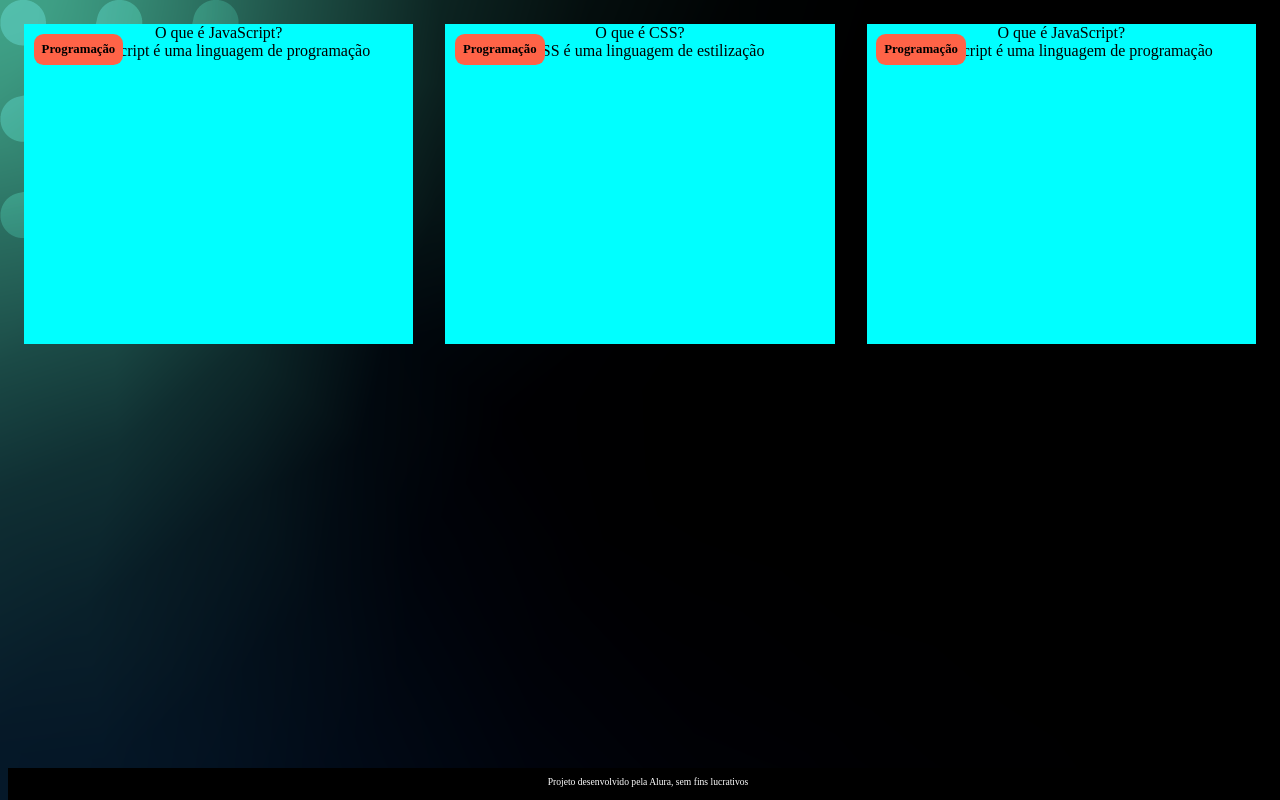
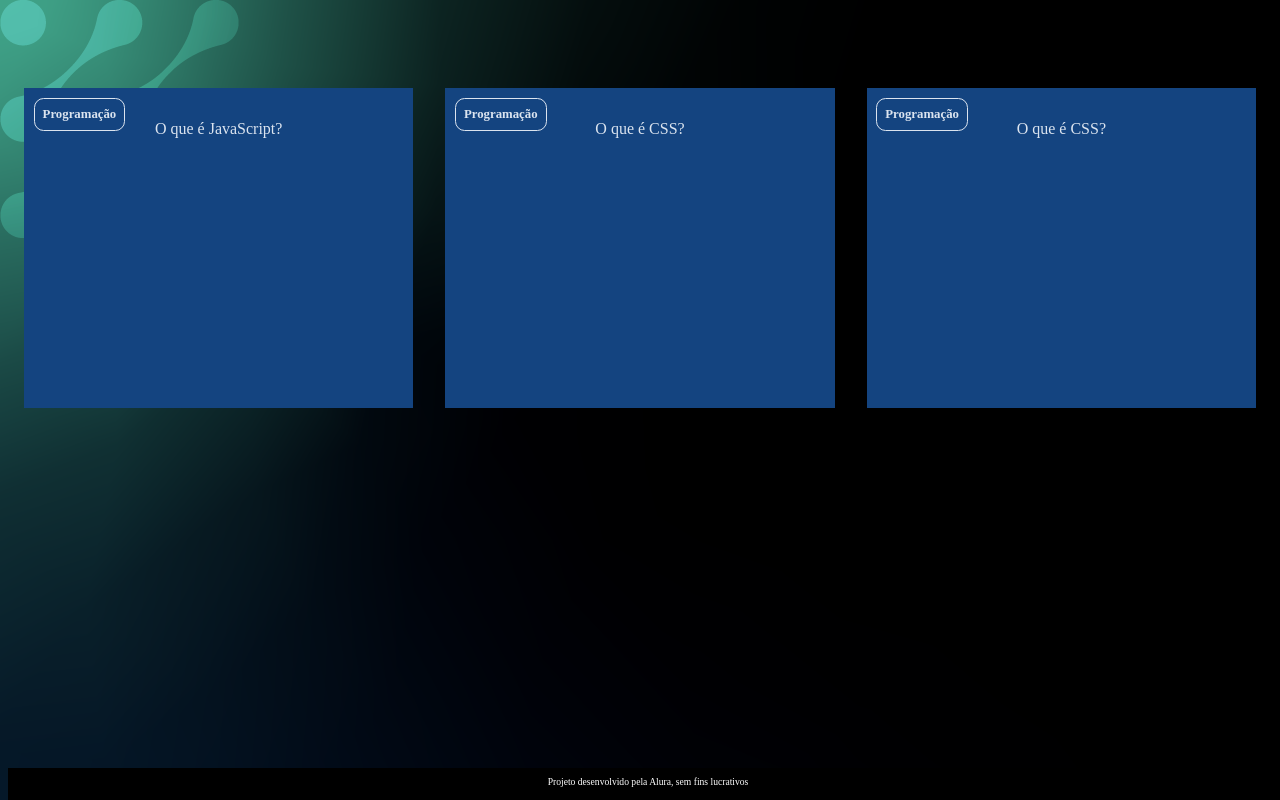
Before and after one commit to CrysParteka/Busato-2-s-rie-3-Trimestre, a plain HTML site: page index.html in a window 1280 px wide. Drawn offline with Linux system fonts and the light colour scheme.

Commit message:
Add files via upload

```diff
--- a/index.html
+++ b/index.html
@@ -13,10 +13,10 @@
                 <div class="cartao__conteudo">
                     <h3>Programação</h3>
                     <div class="cartao__conteudo__pergunta">
-                                        O que é JavaScript?
+                        <p>O que é JavaScript?</p>
                     </div>
                     <div class="cartao__conteudo__resposta">
-                                        O JavaScript é uma linguagem de programação
+                        <p>O JavaScript é uma linguagem de programação</p>
                     </div>
                 </div>
             </article>
@@ -24,10 +24,10 @@
                 <div class="cartao__conteudo">
                     <h3>Programação</h3>
                     <div class="cartao__conteudo__pergunta">
-                                    O que é CSS?
+                        <p>O que é CSS?</p>
                     </div>
                     <div class="cartao__conteudo__resposta">
-                                    O CSS é uma linguagem de estilização
+                    <p>O CSS é uma linguagem de estilização</p>
                     </div>
                 </div>
             </article>
@@ -35,19 +35,17 @@
                 <div class="cartao__conteudo">
                     <h3>Programação</h3>
                     <div class="cartao__conteudo__pergunta">
-                                O que é JavaScript?
+                        <p>O que é CSS?</p>
                     </div>
                     <div class="cartao__conteudo__resposta">
-                                O JavaScript é uma linguagem de programação
+                    <p>O CSS é uma linguagem de estilização</p>
                     </div>
                 </div>
             </article>
-
         </section>
     </main>
     <footer>
         <p>Projeto desenvolvido pela Alura, sem fins lucrativos</p>
     </footer>
-
 </body>
 </html>
--- a/style.css
+++ b/style.css
@@ -15,26 +15,62 @@ body {
 
 .cartao {
     margin: 1rem 1rem;
-    background-color: aqua;
     height: 20rem;
     flex-grow: 1;
     flex-basis: calc(33% - 6rem);
 }
 
 .cartao__conteudo {
+    background-color: var(--card-front-color);
     text-align: center;
-    /*background-color: aquamarine;*/
+    /* background-color: aquamarine; */
     height: 100%;
+    transform-style: preserve-3d;
+    transition: transform 300ms ease-in-out;
 }
+
 .cartao__conteudo h3 {
-    background-color: tomato;
+    color: var(--text-color);
+    border: 1px solid var(--text-color);
     text-align: left;
     padding: 0.5rem;
     position: absolute;
     margin: 0.6rem;
-    border-radius:0.6rem;
+    border-radius: 0.6rem;
     font-size: 1vw;
+    backface-visibility: hidden;
+}
 
+.cartao__conteudo p {
+    margin-top: 1rem;
+    padding: 2rem;
+    margin-top: 4rem;
+}
+
+.cartao__conteudo__pergunta p {
+    color: var(--text-color);
+    font-weight: 500;
+}
+
+.cartao__conteudo__resposta p {
+    color: var(--card-back-color);
+    font-weight: 700;
+}
+
+.cartao:hover .cartao__conteudo {
+    transform: rotateY(180deg);
+}
+
+
+.cartao__conteudo__resposta {
+    backface-visibility: hidden;
+    position: absolute;
+    height: 100%;
+    width: 100%;
+}
+
+.cartao__conteudo__resposta {
+    transform: rotateY(180deg);
 }
 
 footer {
@@ -51,4 +87,3 @@ footer p {
     font-size: 0.6rem;
     margin-top: 0.5rem;
 }
-.
```
Lines whose indentation alone changed are shown as unchanged.
